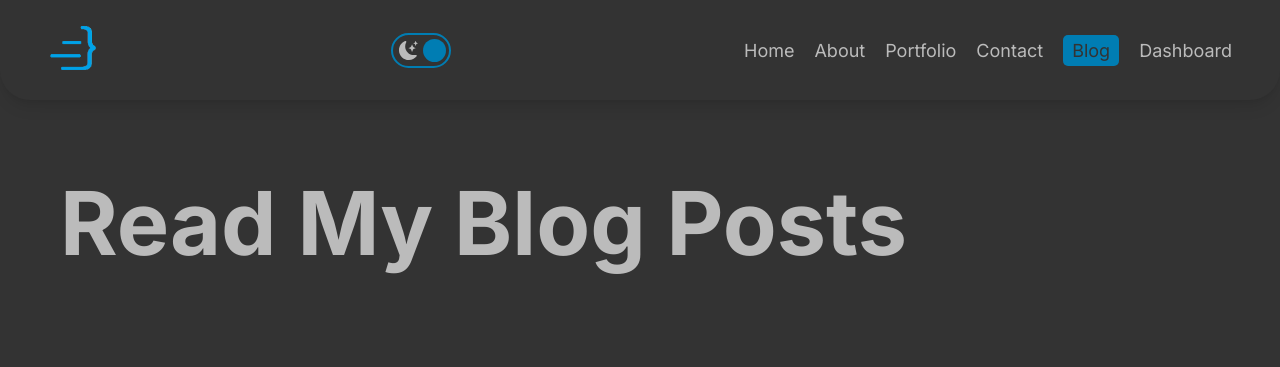
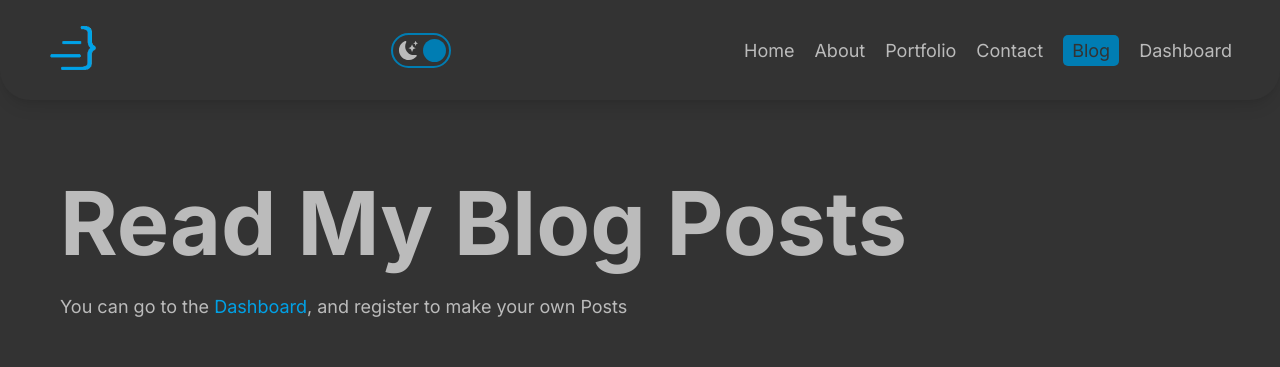
Before and after one commit to MirosBL45/jovic-dev, a Next.js app: page /blog in a window 1280 px wide. Shown: the top 367 px of the page. Built offline with nearby package versions, Linux system fonts and the light colour scheme; no server answers.

Commit message:
layout for blog fixed

```diff
--- a/src/app/blog/layout.jsx
+++ b/src/app/blog/layout.jsx
@@ -1,3 +1,6 @@
+// react/next stuff
+import Link from 'next/link';
+
 // style
 import styles from './page.module.css';
 import '@/app/globals.css';
@@ -5,8 +8,15 @@ import '@/app/globals.css';
 function BlogLayout({ children }) {
   return (
     <div className="layoutContainerAll">
-      <header>
-        <h1 className={styles.layoutTitle}>Read My Blog Posts</h1>
+      <header className={styles.layoutTitle}>
+        <h1>Read My Blog Posts</h1>
+        <p>
+          You can go to the{' '}
+          <Link title="Take me to the Dashboard" href={'/dashboard'}>
+            Dashboard
+          </Link>
+          , and register to make your own Posts
+        </p>
       </header>
       {children}
     </div>
--- a/src/app/blog/page.module.css
+++ b/src/app/blog/page.module.css
@@ -1,5 +1,18 @@
 .layoutTitle {
-  margin-bottom: 65px;
+  margin-bottom: 165px;
+  display: flex;
+  flex-direction: column;
+  gap: 20px;
+}
+.layoutTitle p {
+  font-size: var(--ms-font);
+}
+.layoutTitle a {
+  color: #00a1e6;
+  transition: var(--transition);
+}
+.layoutTitle a:hover {
+  color: hsl(198, 100%, 35%);
 }
 
 .allBlogs {
--- a/src/app/blog/page.module.scss
+++ b/src/app/blog/page.module.scss
@@ -1,5 +1,21 @@
 .layoutTitle {
-    margin-bottom: 65px;
+    margin-bottom: 165px;
+    display: flex;
+    flex-direction: column;
+    gap: 20px;
+
+    p {
+        font-size: var(--ms-font);
+    }
+
+    a {
+        color: #00a1e6;
+        transition: var(--transition);
+
+        &:hover {
+            color: hsl(198, 100%, 35%);
+        }
+    }
 }
 
 .allBlogs {
--- a/src/app/globals.css
+++ b/src/app/globals.css
@@ -107,6 +107,11 @@ a {
 
 /* MEDIA QUERIES (medium screens) */
 @media screen and (max-width: 1000px) {
+
+  .layoutContainerAll {
+    margin-top: 150px;
+  }
+
   .container {
     padding: 0 40px;
   }
@@ -130,6 +135,10 @@ a {
 
 /* MEDIA QUERIES (small screens) */
 @media screen and (max-width: 600px) {
+  .layoutContainerAll {
+    margin-top: 120px;
+  }
+
   .container {
     padding: 0 20px;
   }
```
